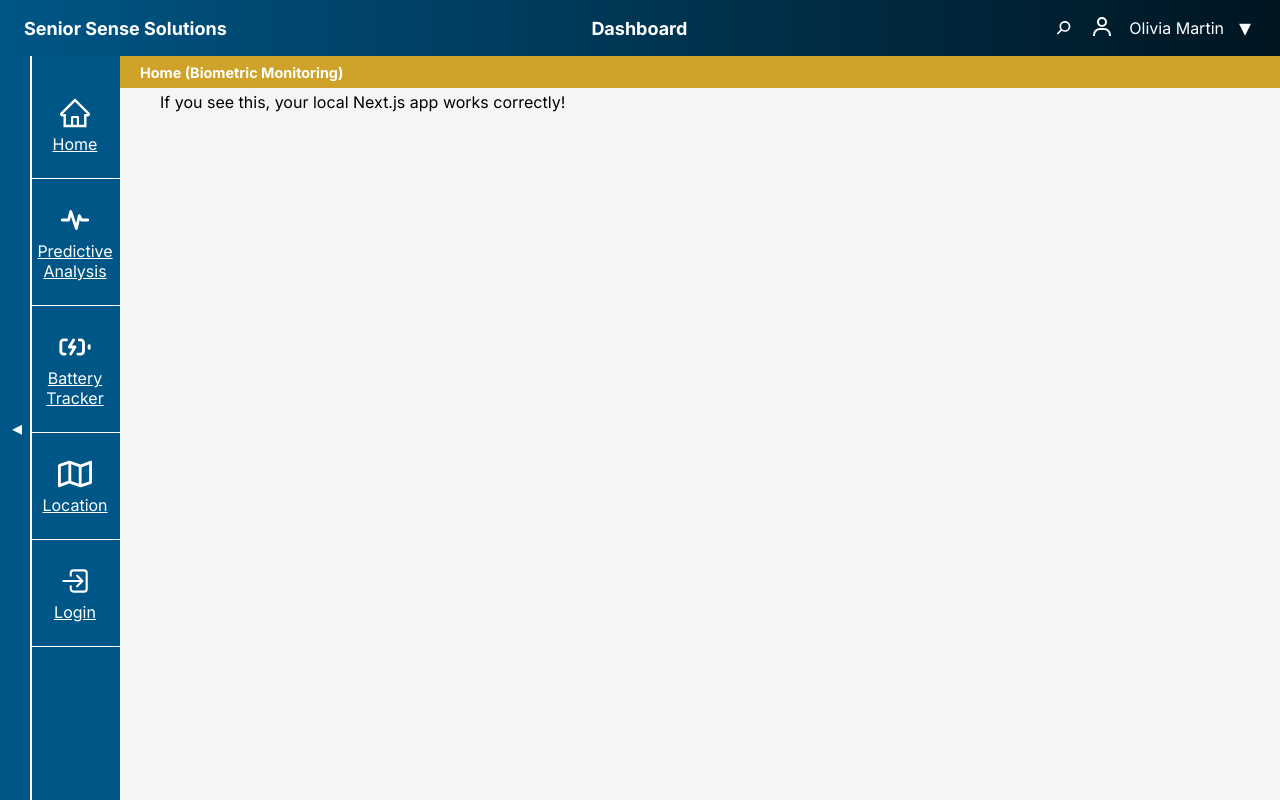
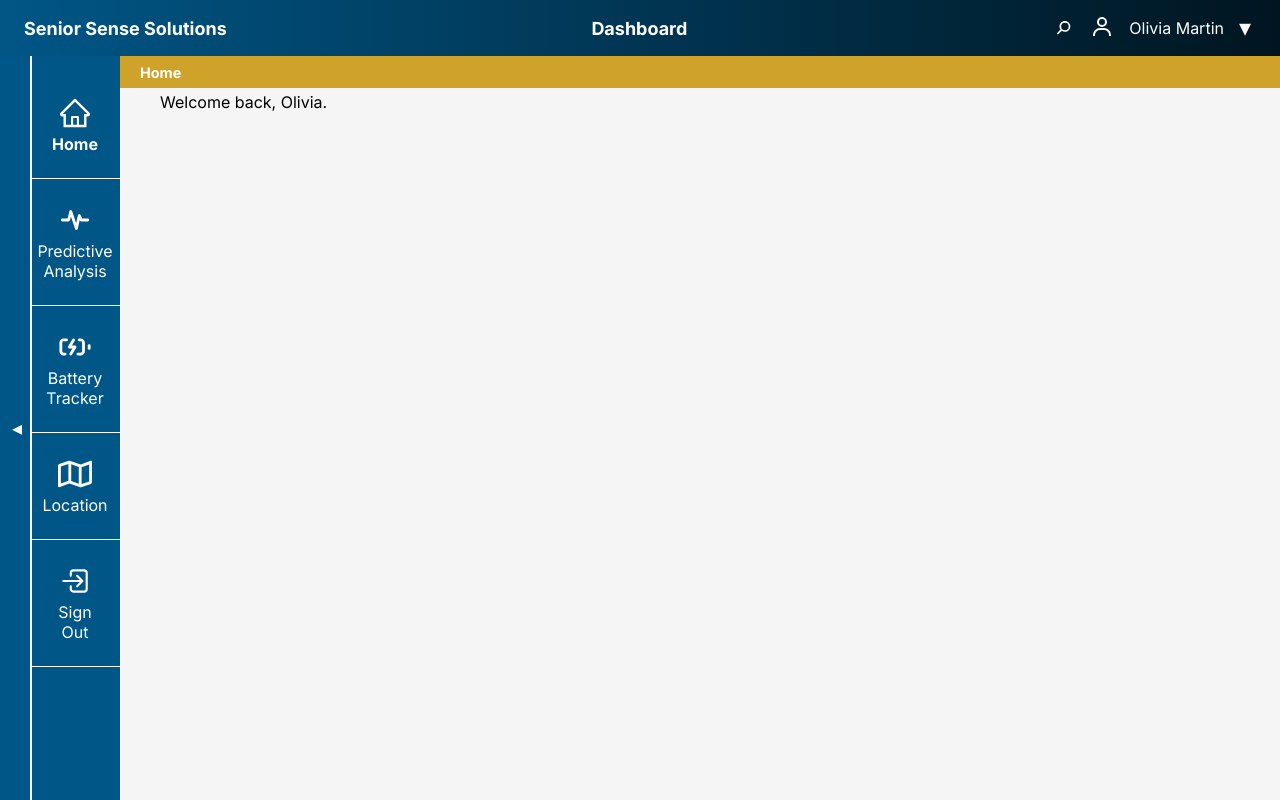
Before and after one commit to PurelyBlank/Senior-Sense-Solutions, a Next.js app in the folder project/web/: page / in a window 1280 px wide. Built offline with nearby package versions, Linux system fonts and the light colour scheme.

Commit message:
Modify sidebar, fix page routing for predictive analysis, refactor login page.

```diff
--- a/project/web/app/globals.css
+++ b/project/web/app/globals.css
@@ -131,8 +131,16 @@ html, body {
   flex-direction: column; /* Stack the icon and text vertically */
   align-items: center; /* Center the items horizontally */
   position: relative;
-  transition: background-color 0.3s ease;
+  transition: background-color 0.3s ease, font-weight 0.1s ease,;
   border-bottom: 1px solid white; /* Horizontal separator */
+}
+
+.nav-links a:hover {
+  font-weight: bold;
+}
+
+.nav-links.active {
+  font-weight: bold;
 }
 
 /* Remove left arrows before links */
@@ -187,6 +195,13 @@ html, body {
   margin-left: 0px;
 }
 
+/* Login Content */
+.login-content {
+  margin-left: 20px;
+  margin-top: 4.5rem;
+  padding: 20px;
+}
+
 /* Responsive styles for mobile */
 @media (max-width: 768px) {
   .top-bar {
--- a/project/web/app/layout.tsx
+++ b/project/web/app/layout.tsx
@@ -1,33 +1,48 @@
 "use client";
 
+import Link from "next/link";
+import { usePathname } from "next/navigation";
+
+import { useState } from "react";
+
+import "./globals.css";
+
 import { Inter } from "next/font/google";
-import { useState } from "react";
-import { usePathname } from "next/navigation";
+
 import { FontAwesomeIcon } from "@fortawesome/react-fontawesome";
-import { faMagnifyingGlass, faUser } from "@fortawesome/free-solid-svg-icons";
+import { faMagnifyingGlass } from "@fortawesome/free-solid-svg-icons";
+
 import { BiUser } from "react-icons/bi";
 import { AiOutlineHome } from "react-icons/ai";
 import { TbActivityHeartbeat } from "react-icons/tb";
 import { LuBatteryCharging } from "react-icons/lu";
 import { FaRegMap } from "react-icons/fa";
 import { IoLogInOutline } from "react-icons/io5";
-import "./globals.css";
 
 const inter = Inter({ subsets: ["latin"] });
 
 export default function RootLayout({ children }: { children: React.ReactNode }) {
   const [collapsed, setCollapsed] = useState(false);
-  const pathname = usePathname();
 
   const pageNames: Record<string, string> = {
-    "/": "Home (Biometric Monitoring)",
-    "/biometric-monitor": "Predictive Analysis",
+    "/": "Home",
+    "/predictive-analysis": "Predictive Analysis",
     "/battery-tracker": "Battery Tracker",
-    "/location": "Location",
-    "/login": "Login",
+    "/location": "Location"
   };
 
+  const pathname = usePathname();
   const currentPageName = pageNames[pathname] || "Page Not Found";
+
+  if (pathname === "/login") {
+    return (
+      <html lang="en">
+        <body className={inter.className}>
+          <div className="login-content">{children}</div>
+        </body>
+      </html>
+    );
+  }
 
   return (
     <html lang="en">
@@ -63,26 +78,26 @@ export default function RootLayout({ children }: { children: React.ReactNode })
 
               {/* Navigation Links */}
               <nav className="nav-links">
-                <a href="/">
+                <Link href="/" className={`nav-links ${pathname === "/" ? "active" : ""}`} style={{ textDecoration: "none" }}>
                   <AiOutlineHome size={34} />
                   {collapsed ? "" : "Home"}
-                </a> {/* Biometric Monitor */}
-                <a href="/biometric-monitor">
+                </Link>
+                <Link href="/predictive-analysis" className={`nav-links ${pathname === "/predictive-analysis" ? "active" : ""}`} style={{ textDecoration: "none" }}>
                   <TbActivityHeartbeat size={34}/>
                   {collapsed ? "" : "Predictive Analysis"}
-                </a> {/*Biometric monitor page is now predictive analysis page*/}
-                <a href="/battery-tracker">
+                </Link>
+                <Link href="/battery-tracker" className={`nav-links ${pathname === "/battery-tracker" ? "active" : ""}`} style={{ textDecoration: "none" }}>
                   <LuBatteryCharging size={34}/>
                   {collapsed ? "" : "Battery Tracker"}
-                </a>
-                <a href="/location">
+                </Link>
+                <Link href="/location" className={`nav-links ${pathname === "/location" ? "active" : ""}`} style={{ textDecoration: "none" }}>
                   <FaRegMap size={34}/>
                   {collapsed ? "" : "Location"}
-                </a>
-                <a href="/login">
+                </Link>
+                <Link href="/login" className={`nav-links ${pathname === "/login" ? "active" : ""}`} style={{ textDecoration: "none" }}>
                   <IoLogInOutline size={34}/>
-                  {collapsed ? "" : "Login"}
-                </a>
+                  {collapsed ? "" : "Sign Out"}
+                </Link>
               </nav>
             </div>
 
--- a/project/web/app/page.tsx
+++ b/project/web/app/page.tsx
@@ -1,7 +1,9 @@
+"use client";
+
 export default function HomePage() {
   return (
-    <div>
-      If you see this, your local Next.js app works correctly!
+    <div className="main-container">
+      Welcome back, Olivia.
     </div>
   );
 }
--- a/project/web/app/biometric-monitor/page.tsx
+++ b/project/web/app/predictive-analysis/page.tsx
@@ -1,4 +1,4 @@
-export default function BiometricMonitorPage() {
+export default function PredictiveAnalysisPage() {
     return (
       <div>
         Work-in-progress.
```
